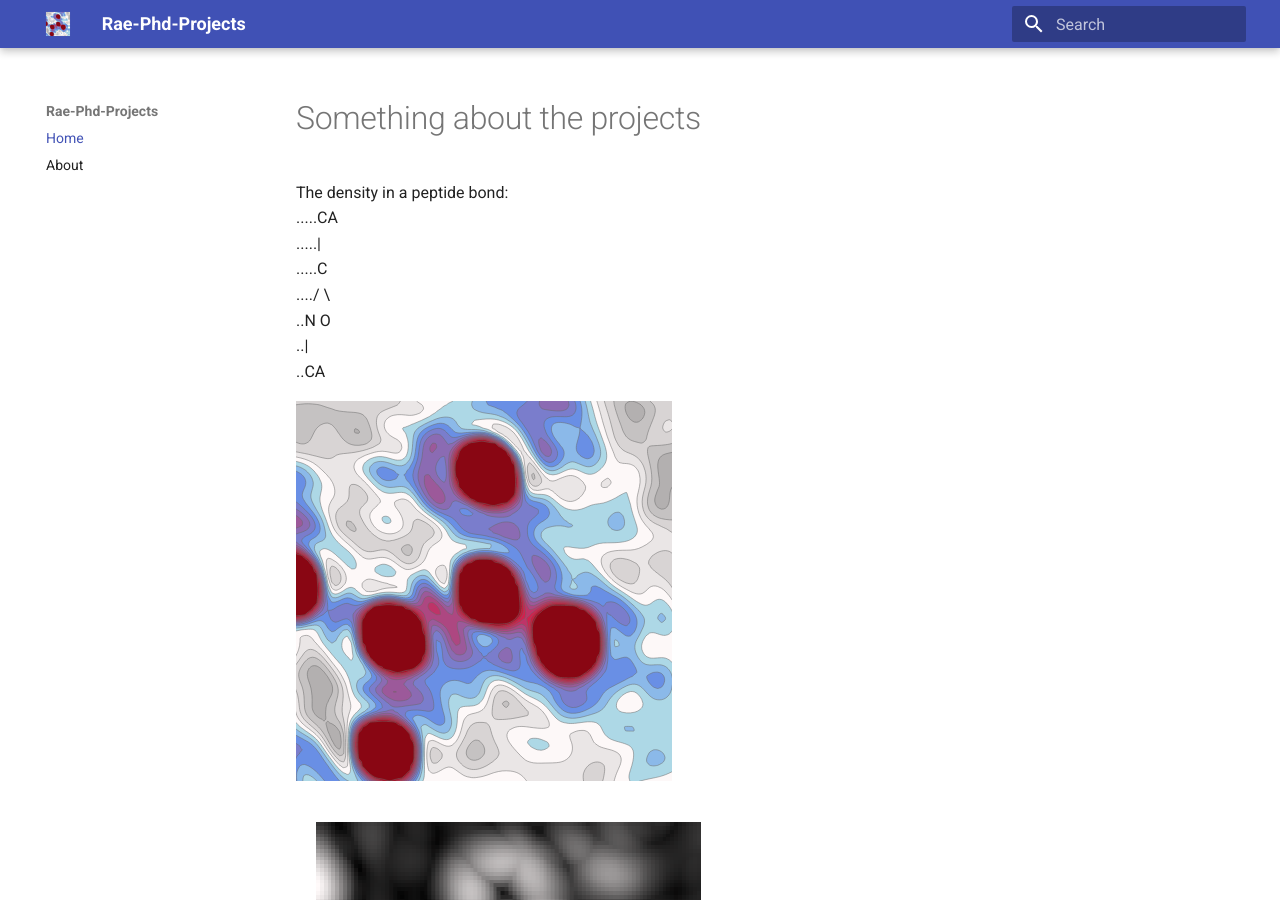
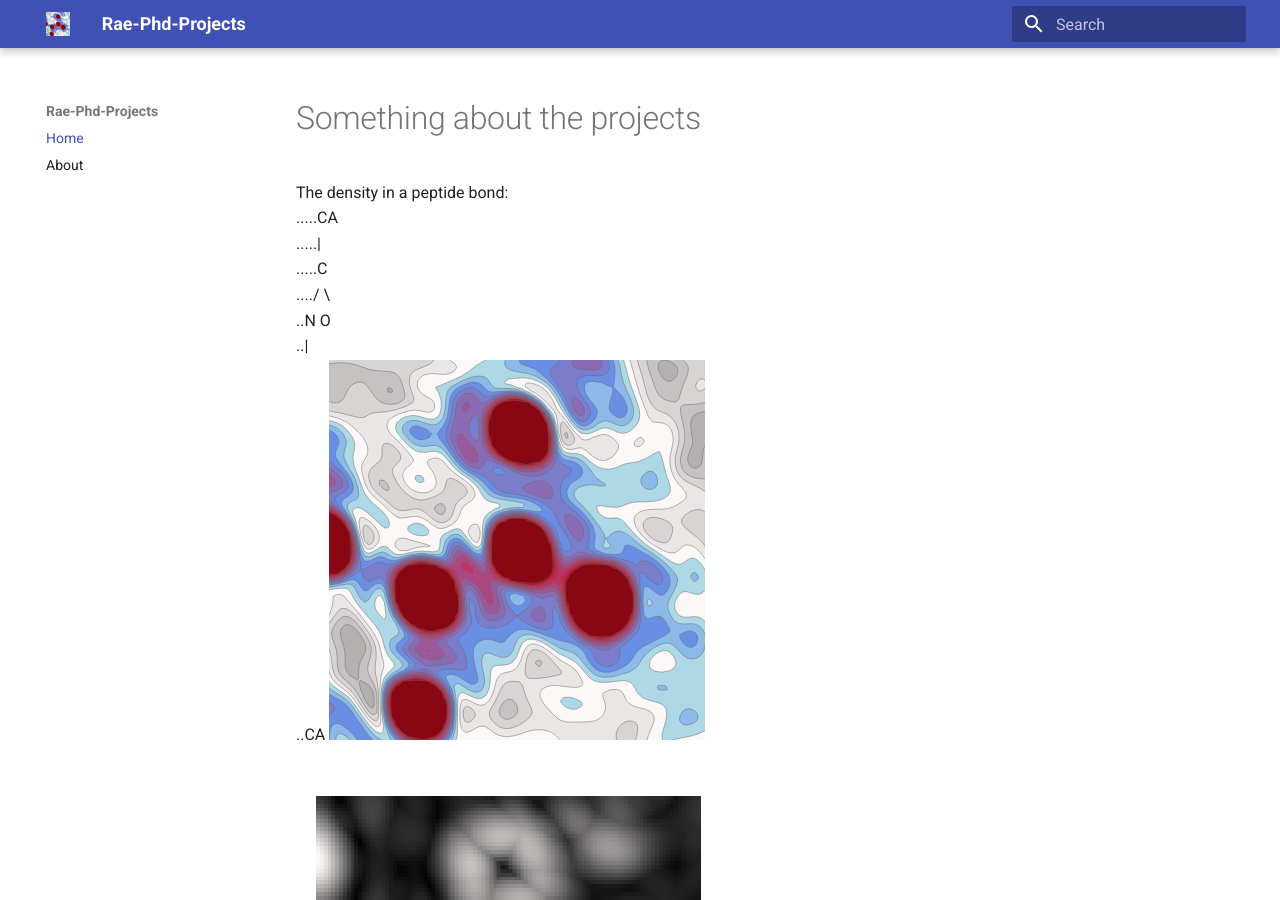
Before and after one commit to rae-gh/rae, an MkDocs documentation site: the page built from docs/index.md, in a window 1280 px wide and 900 px high. Built offline with MkDocs 1.6.1 and Material for MkDocs 9.7.7, drawn with Linux system fonts in a browser that asks for light colours.

Commit message:
Update index.md

```diff
--- a/docs/index.md
+++ b/docs/index.md
@@ -8,7 +8,7 @@ The density in a peptide bond:
 ..N     O
 ..|
 ..CA
+![image info](./assets/density.png)
 
-![image info](./assets/density.png)
 ![image info](./assets/radient.png)
 ![image info](./assets/cross.png)
```
